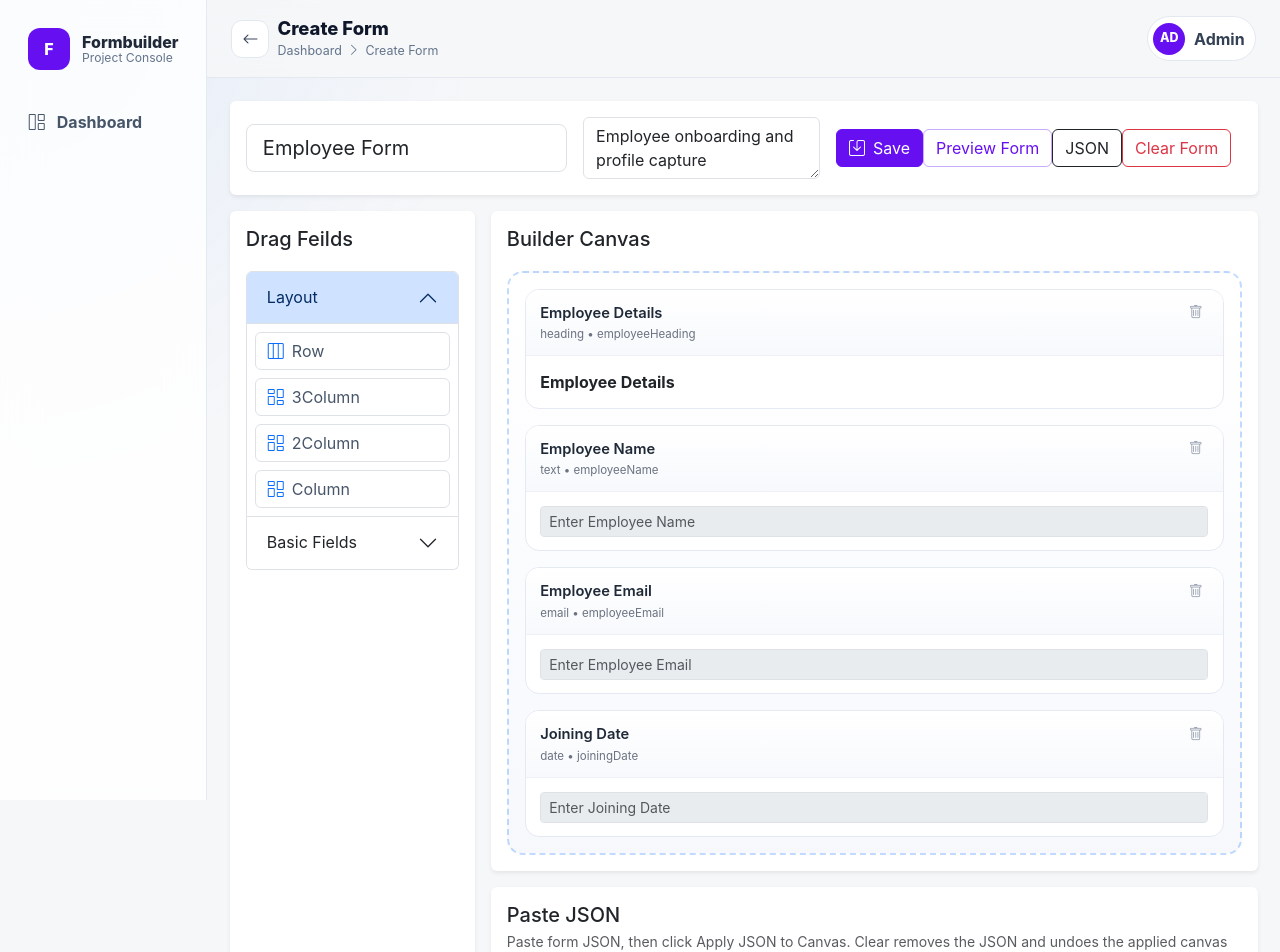
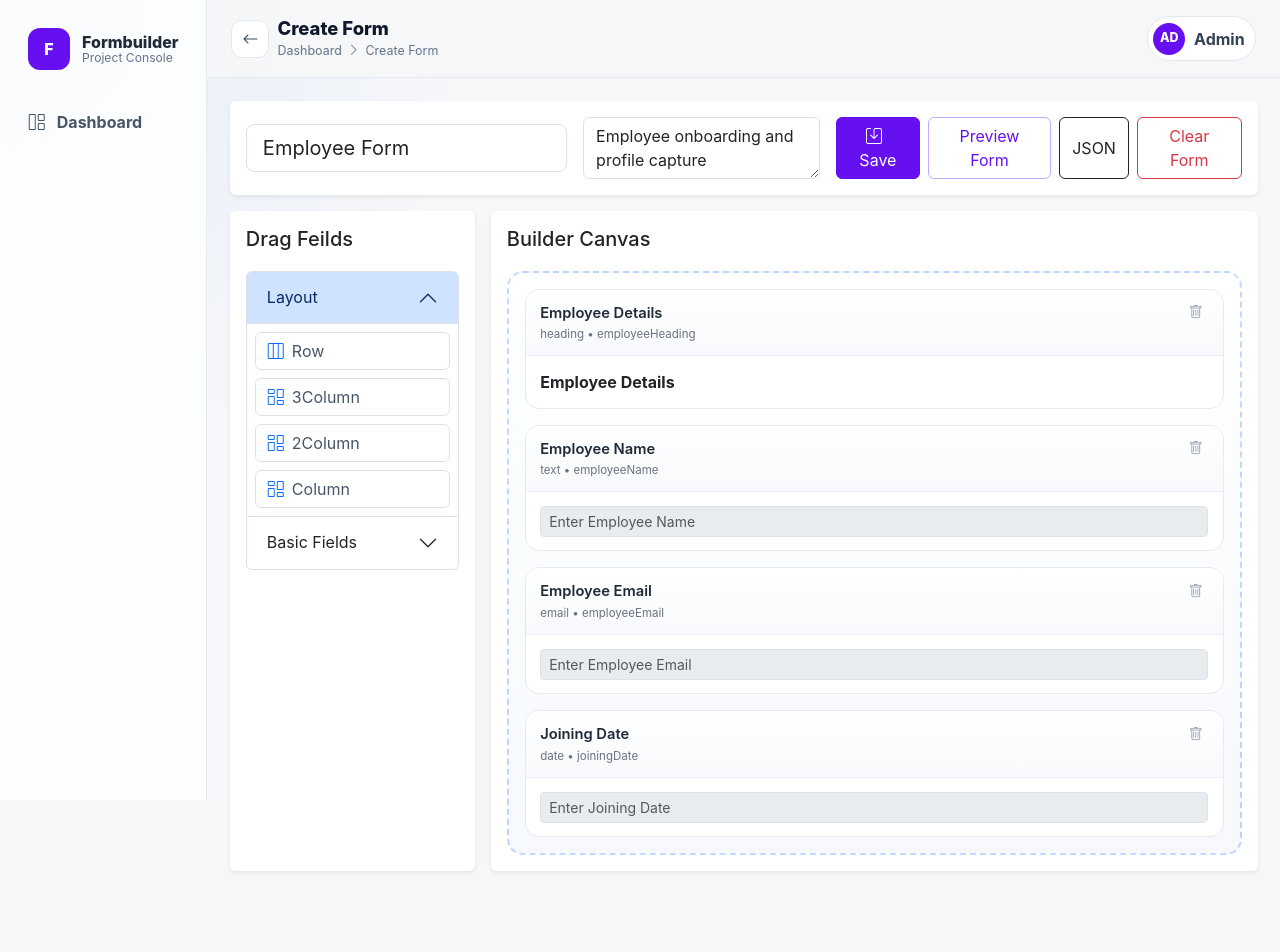
Before and after one commit to jayakrishnakjk/Form-Builder, a React (Vite) app: page /builder/1 in a window 1280 px wide. Shown: the top 952 px of the page. After the commit the page ends 910 px from the top, so only its background shows below. Built offline with nearby package versions, Linux system fonts and the light colour scheme.

Commit message:
Latest canvas changes

```diff
--- a/src/components/builder/Canvas.jsx
+++ b/src/components/builder/Canvas.jsx
@@ -16,7 +16,7 @@ function Canvas() {
   };
 
   return (
-    <div className="card border-0 shadow-sm h-100">
+    <div className="card border-0 shadow-sm h-20">
       <div className="card-body d-flex flex-column gap-3">
         <div className="d-flex justify-content-between align-items-center">
           <div>
--- a/src/components/builder/FormToolbar.jsx
+++ b/src/components/builder/FormToolbar.jsx
@@ -74,7 +74,7 @@ function FormToolbar() {
               placeholder="Form Description"
             /> */}
           </div>
-          <div className="col-12 col-xl-5 d-flex">
+          <div className="col-12 col-xl-5 d-flex gap-2">
             <button className="btn btn-primary" onClick={handleSave} type="button">
               <i className="bi bi-save me-2" />Save
             </button>
--- a/src/components/projects/AddProjectDialog.jsx
+++ b/src/components/projects/AddProjectDialog.jsx
@@ -90,7 +90,7 @@ function AddProjectDialog({ show, onCancel, onSubmit, project }) {
         <div className="modal-dialog modal-dialog-centered modal-lg">
           <form className="modal-content border-0 shadow" onSubmit={handleSubmit}>
             <div className="modal-header">
-              <h2 className="modal-title h5" id="projectDialogTitle">
+              <h2 className="app-header-title" id="projectDialogTitle">
                 {project ? 'Edit Project' : 'Create New Project'}
               </h2>
               <button className="btn-close" onClick={onCancel} type="button" aria-label="Close" />
@@ -200,7 +200,7 @@ function AddProjectDialog({ show, onCancel, onSubmit, project }) {
                 Cancel
               </button>
               <button className="btn btn-primary" type="submit">
-                {project ? 'Save Project' : 'Create Project'}
+                {project ? 'Save' : 'Submit'}
               </button>
             </div>
           </form>
--- a/src/index.css
+++ b/src/index.css
@@ -429,7 +429,7 @@ a:hover {
 }
 
 .canvas-dropzone {
-  min-height: 70vh;
+  min-height: 5vh;
   border: 2px dashed rgba(13, 110, 253, 0.25);
   background:
     linear-gradient(180deg, rgba(255, 255, 255, 0.96), rgba(246, 248, 252, 0.96)),
@@ -441,6 +441,7 @@ a:hover {
       rgba(13, 110, 253, 0.015) 11px
     );
 }
+
 
 .canvas-node {
   background: #fff;
--- a/src/pages/BuilderPage.jsx
+++ b/src/pages/BuilderPage.jsx
@@ -108,7 +108,7 @@ function BuilderPage() {
         </div>
         <div className="col-12 col-xl-9 d-flex flex-column gap-3">
           <Canvas />
-          <JsonImportCard />
+          {!activeForm?.layout?.children?.length && <JsonImportCard />}
         </div>
         <div className="col-12 col-xl-3">
           <PropertyPanel />
--- a/src/pages/ProjectDashboardPage.jsx
+++ b/src/pages/ProjectDashboardPage.jsx
@@ -68,7 +68,7 @@ function ProjectDashboardPage() {
         </div>
         <button className="btn btn-primary" onClick={openCreateDialog} type="button">
           <i className="bi bi-plus-circle me-2" />
-          Add Project
+          Create Project
         </button>
       </div>
 
```
Also changed, not shown: src/components/builder/JsonImportCard.jsx (line endings or trailing spaces), src/utils/builderNavigation.js (line endings or trailing spaces).
